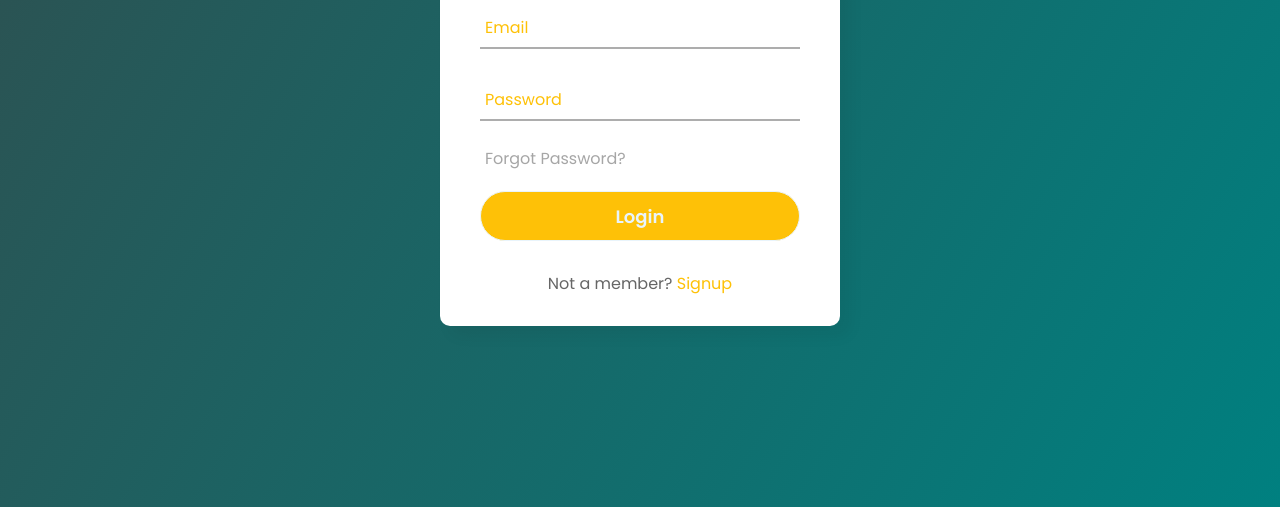
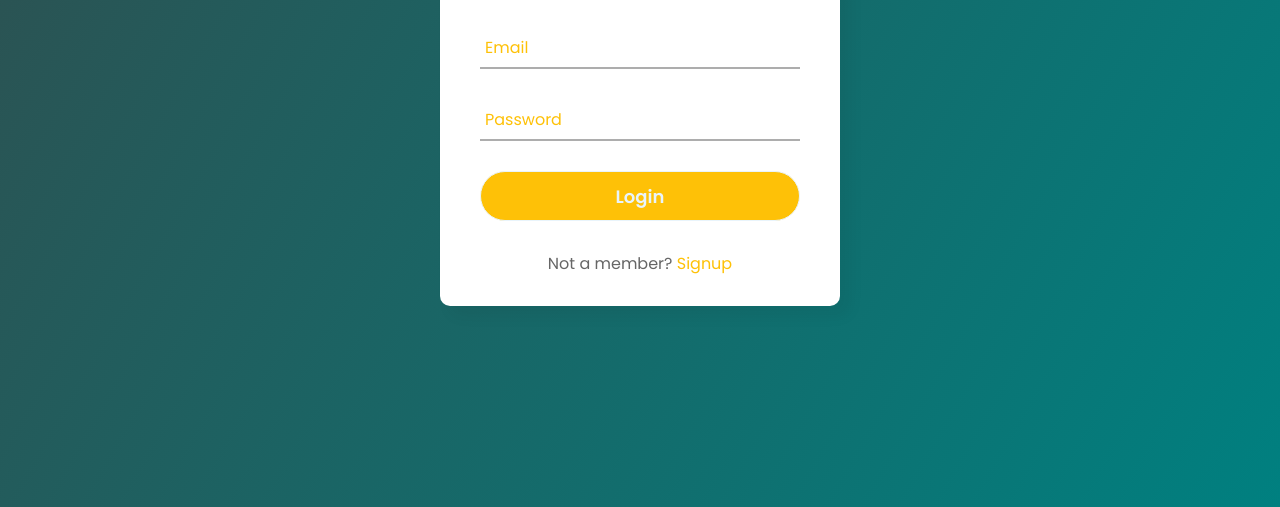
Before and after one commit to JackSCarroll/Walking-stick-website, a plain HTML site: page client/login.html in a window 1280 px wide. Shown: the part 293-800 px from the top of the page. Drawn offline with Linux system fonts and the light colour scheme.

Commit message:
completed

```diff
--- a/client/login.html
+++ b/client/login.html
@@ -20,7 +20,6 @@
           <span></span>
           <label>Password</label>
         </div>
-        <div class="pass">Forgot Password?</div>
         <input type="submit" value="Login" id="comp">
         <div class="signup_link">
           Not a member? <a href="#" onclick="document.location='register.html'">Signup</a>
--- a/server/app.js
+++ b/server/app.js
@@ -73,6 +73,7 @@ app.post('/api/register', async (req, res) => {
 io.sockets.on('connection', newConnection)
 function newConnection(socket) {
     console.log('new connection: ' + socket.id);
+    //putting client.on message here somewhat fixes it
 }
 
 client.on('connect', () => {
```
